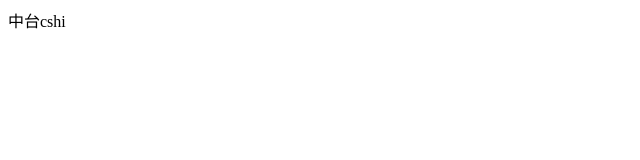
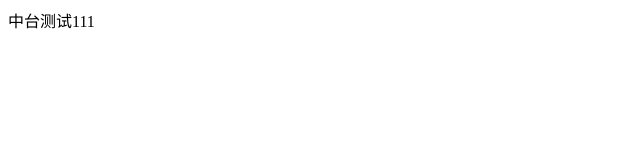
Before and after one commit to susasa-start/management, a plain HTML site: page index.html in a window 1280 px wide. Shown: the full height of the page, 0-640 px from the left. Drawn offline with Linux system fonts and the light colour scheme.

Commit message:
feat:测试

```diff
--- a/index.html
+++ b/index.html
@@ -1,7 +1,7 @@
 <!--
  * @Author: your name
  * @Date: 2022-01-18 14:34:58
- * @LastEditTime: 2023-02-12 20:50:16
+ * @LastEditTime: 2023-02-12 21:22:37
  * @LastEditors: susasa-start S17393178005@163.com
  * @Description: 打开koroFileHeader查看配置 进行设置: https://github.com/OBKoro1/koro1FileHeader/wiki/%E9%85%8D%E7%BD%AE
  * @FilePath: /Desktop/前端/management/index.html
@@ -15,6 +15,6 @@
     <title>Document</title>
 </head>
 <body>
-    中台cshi
+    中台测试111
 </body>
 </html>
```
